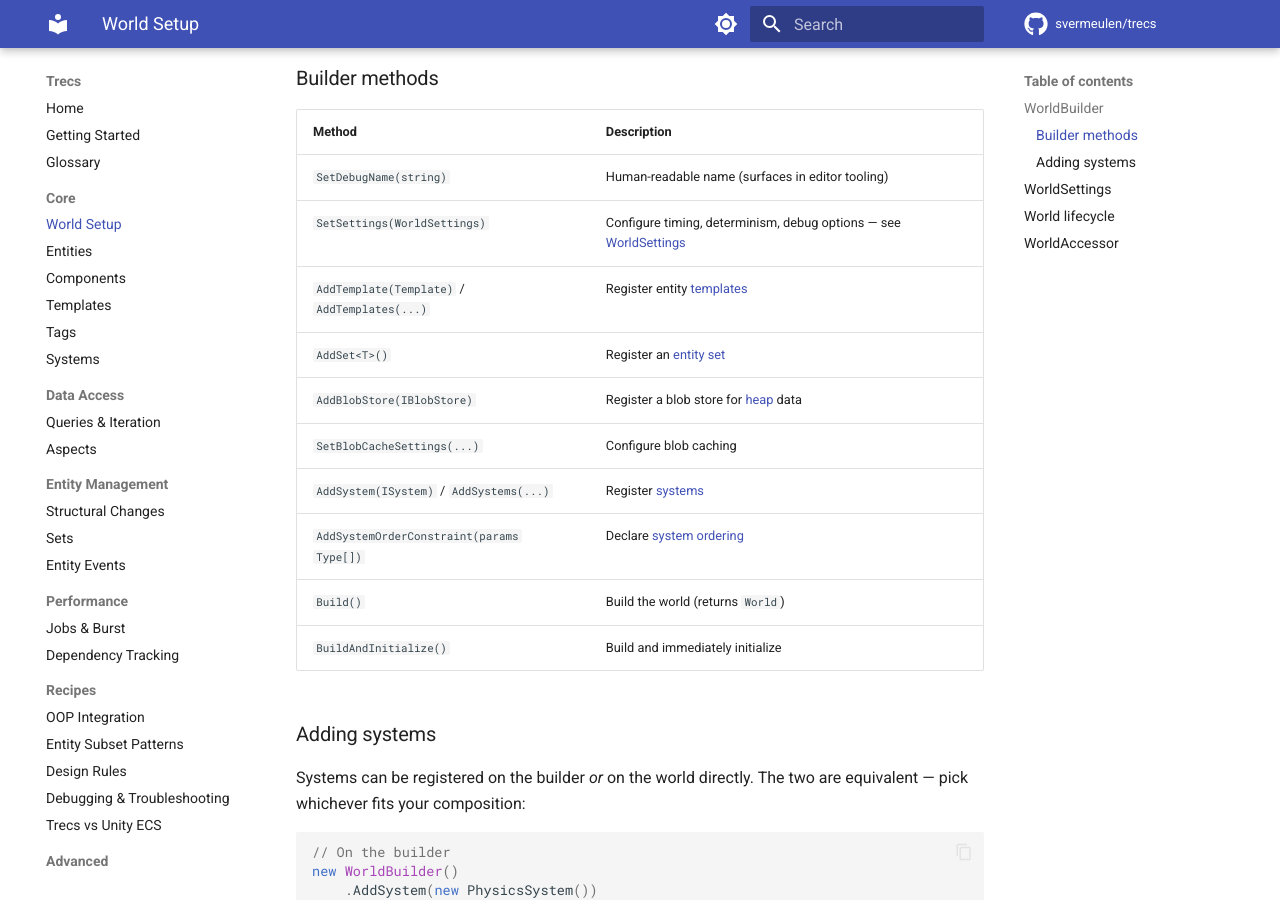
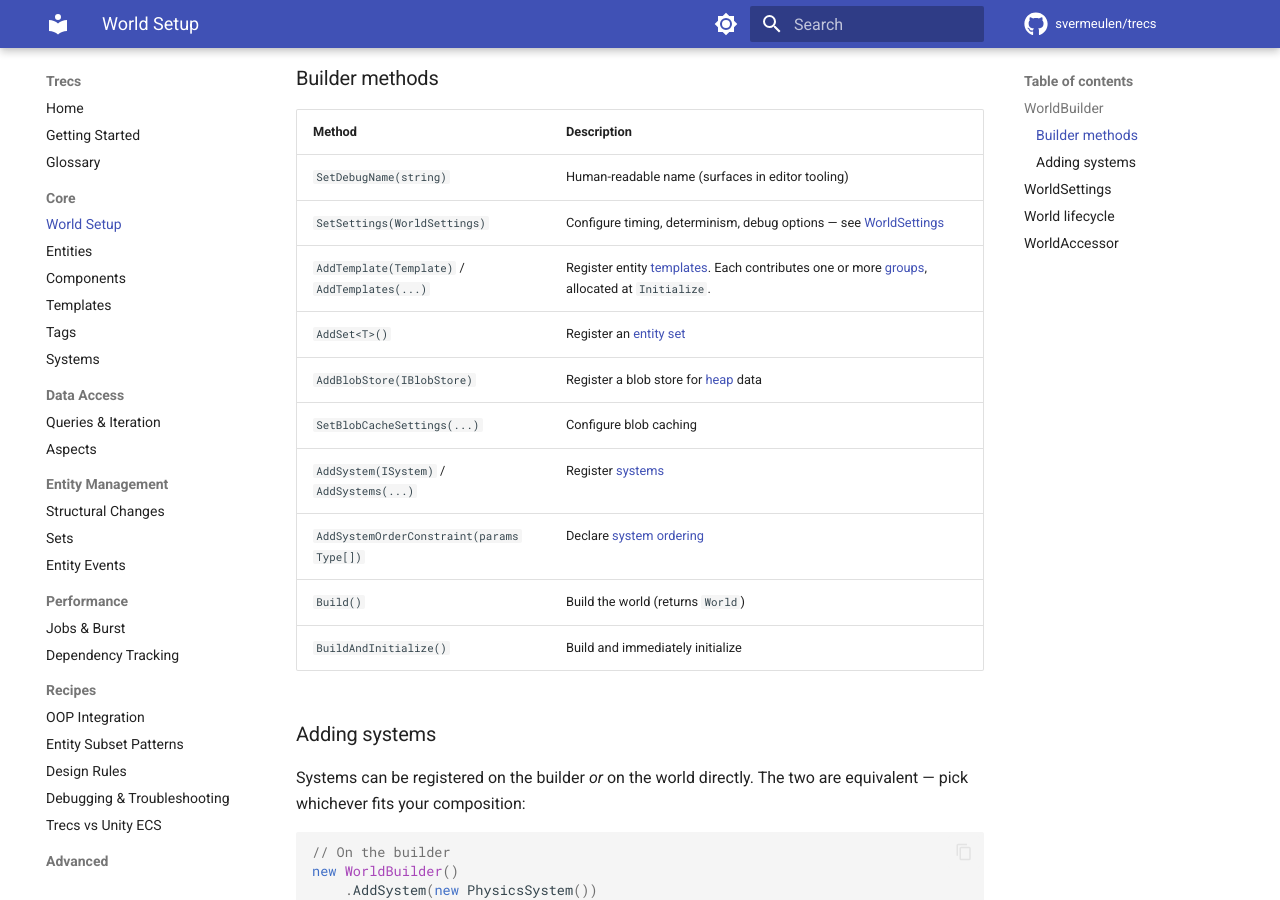
Before and after one commit to svermeulen/trecs, an MkDocs documentation site: the page built from docs/core/world-setup.md, in a window 1280 px wide and 900 px high, scrolled down 587 px. Built offline with MkDocs 1.6.1 and Material for MkDocs 9.7.7, drawn with Linux system fonts in a browser that asks for light colours; comment, search, counter and statistics services are not loaded.

Commit message:
Docs: world-setup AddTemplate row mentions group allocation
'Register entity templates' alone didn't connect templates to groups
or say when the storage actually gets allocated. Both are useful
mental-model details to plant early, before the reader hits the
groups-and-tagsets page. Kept it to one sentence; 'one or more'
covers the partition case where one template produces several
groups.

Co-Authored-By: Claude <noreply@anthropic.com>

```diff
--- a/docs/core/world-setup.md
+++ b/docs/core/world-setup.md
@@ -25,7 +25,7 @@ var world = new WorldBuilder()
 |--------|-------------|
 | `SetDebugName(string)` | Human-readable name (surfaces in editor tooling) |
 | `SetSettings(WorldSettings)` | Configure timing, determinism, debug options — see [WorldSettings](#worldsettings) |
-| `AddTemplate(Template)` / `AddTemplates(...)` | Register entity [templates](templates.md) |
+| `AddTemplate(Template)` / `AddTemplates(...)` | Register entity [templates](templates.md). Each contributes one or more [groups](../advanced/groups-and-tagsets.md#groups), allocated at `Initialize`. |
 | `AddSet<T>()` | Register an [entity set](../entity-management/sets.md) |
 | `AddBlobStore(IBlobStore)` | Register a blob store for [heap](../advanced/heap.md) data |
 | `SetBlobCacheSettings(...)` | Configure blob caching |
```
